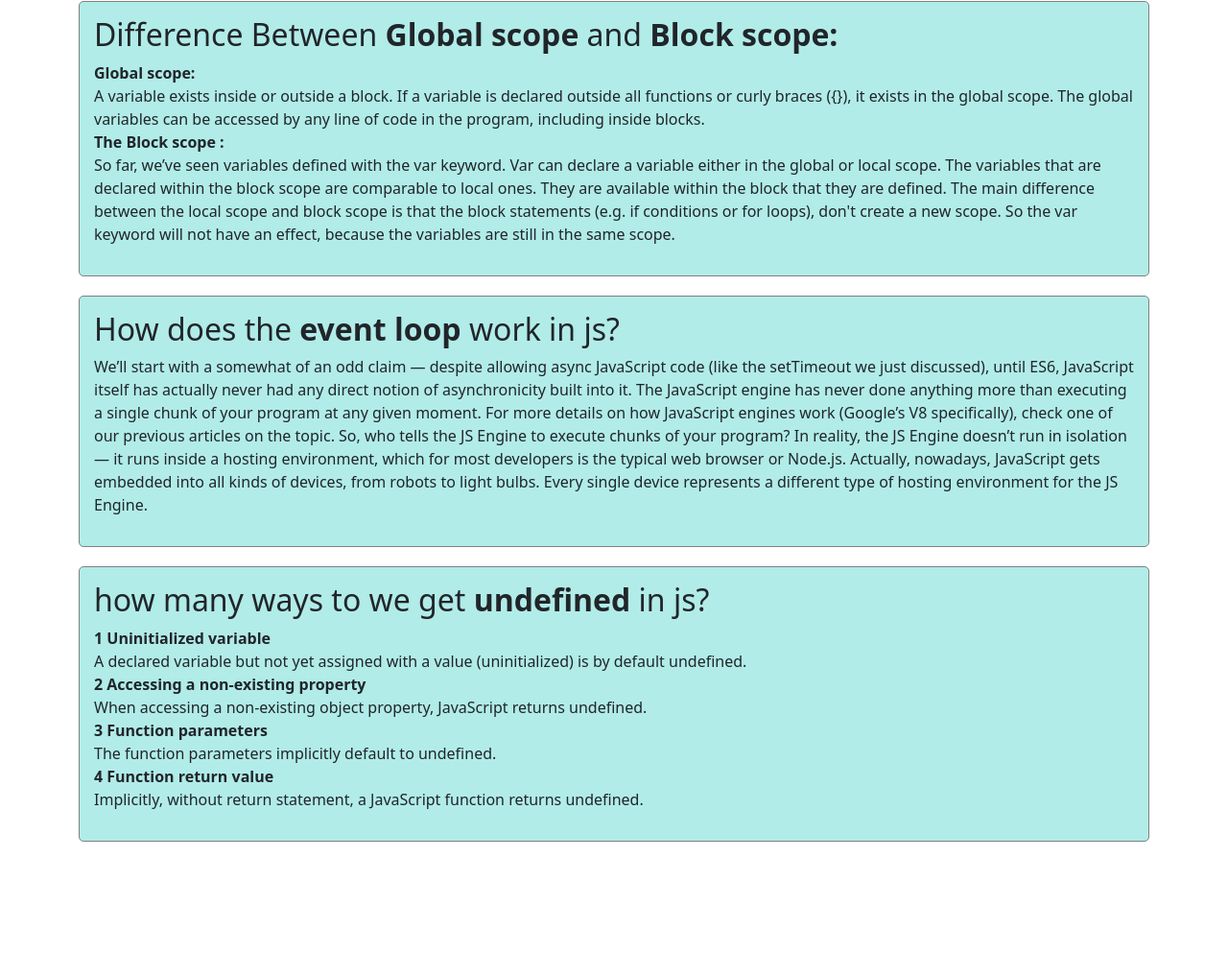
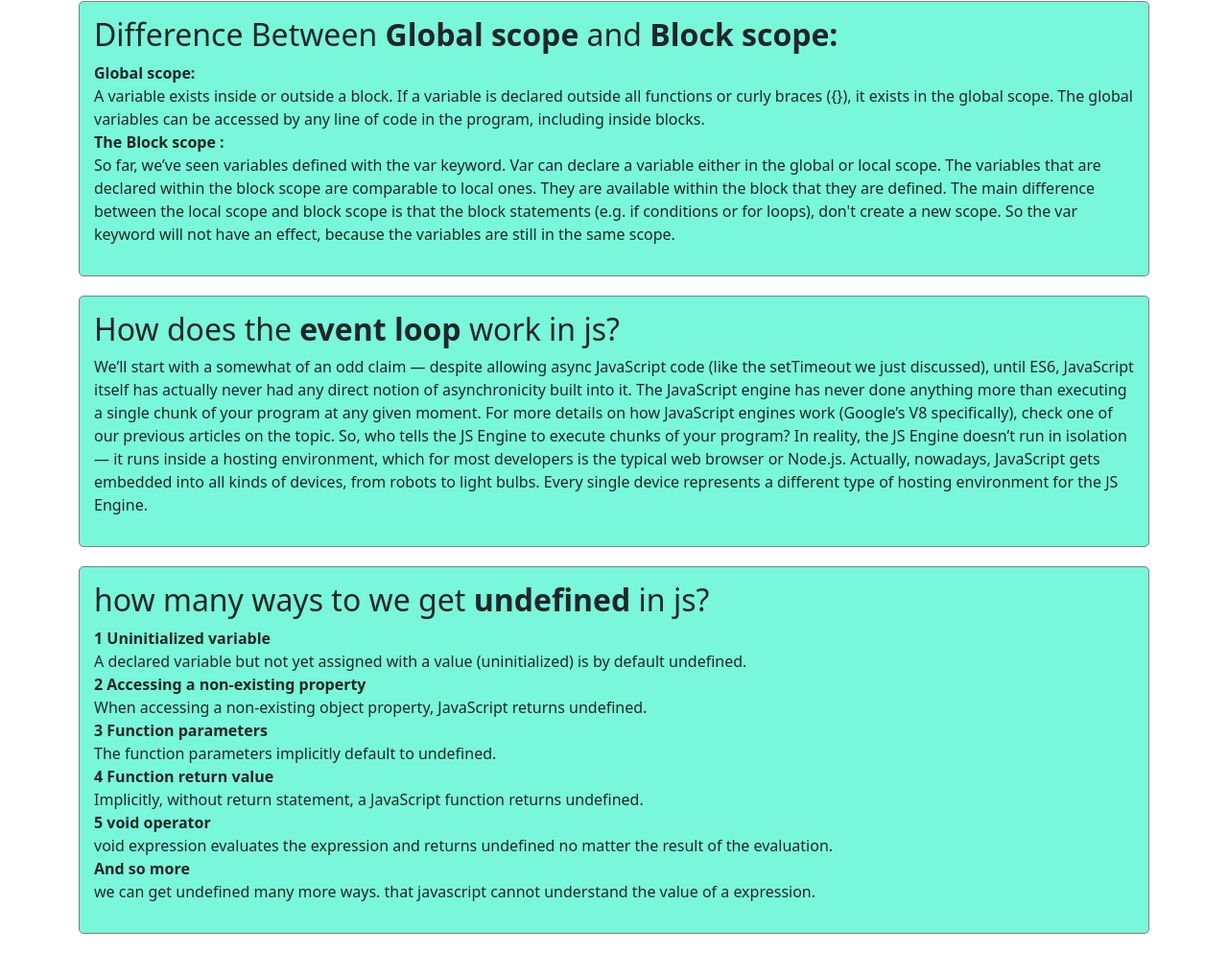
Before and after one commit to SOURAV-MONDAL-DEV/type-monster-debug, a plain HTML site: page blog.html in a window 1280 px wide. Shown: the part 588-1581 px from the top of the page at 96% size. Before the commit the page ends 1485 px from the top, so only its background shows below. Drawn offline with nearby package versions, Linux system fonts and the light colour scheme.

Commit message:
Almost-Ok

```diff
--- a/blog.html
+++ b/blog.html
@@ -12,7 +12,7 @@
             padding: 15px;
             border: 1px solid gray;
             border-radius: 5px;
-            background-color: rgb(177, 236, 233);
+            background-color: rgb(121, 247, 219);
         }
         .brde-b{
             border-bottom: 3px dashed rgb(244, 7, 252);
@@ -72,6 +72,10 @@
                    The function parameters implicitly default to undefined. <br>
                 <b>4 Function return value</b> <br>
                    Implicitly, without return statement, a JavaScript function returns undefined. <br>
+                <b>5 void operator</b> <br>
+                   void expression evaluates the expression and returns undefined no matter the result of the evaluation. <br>
+                <b>And so more</b> <br>
+                   we can get undefined many more ways. that javascript cannot understand the value of a expression.
             </p>
         </div>
     </main>
```
